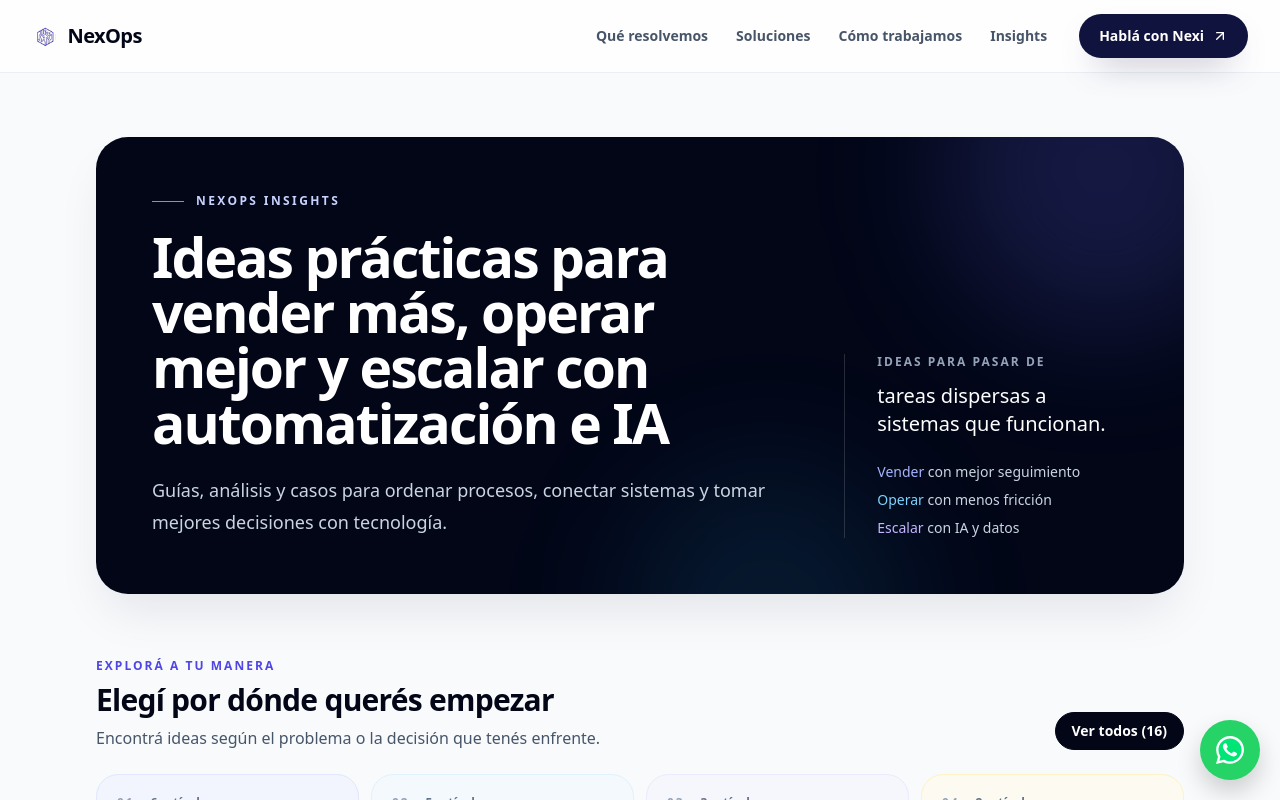
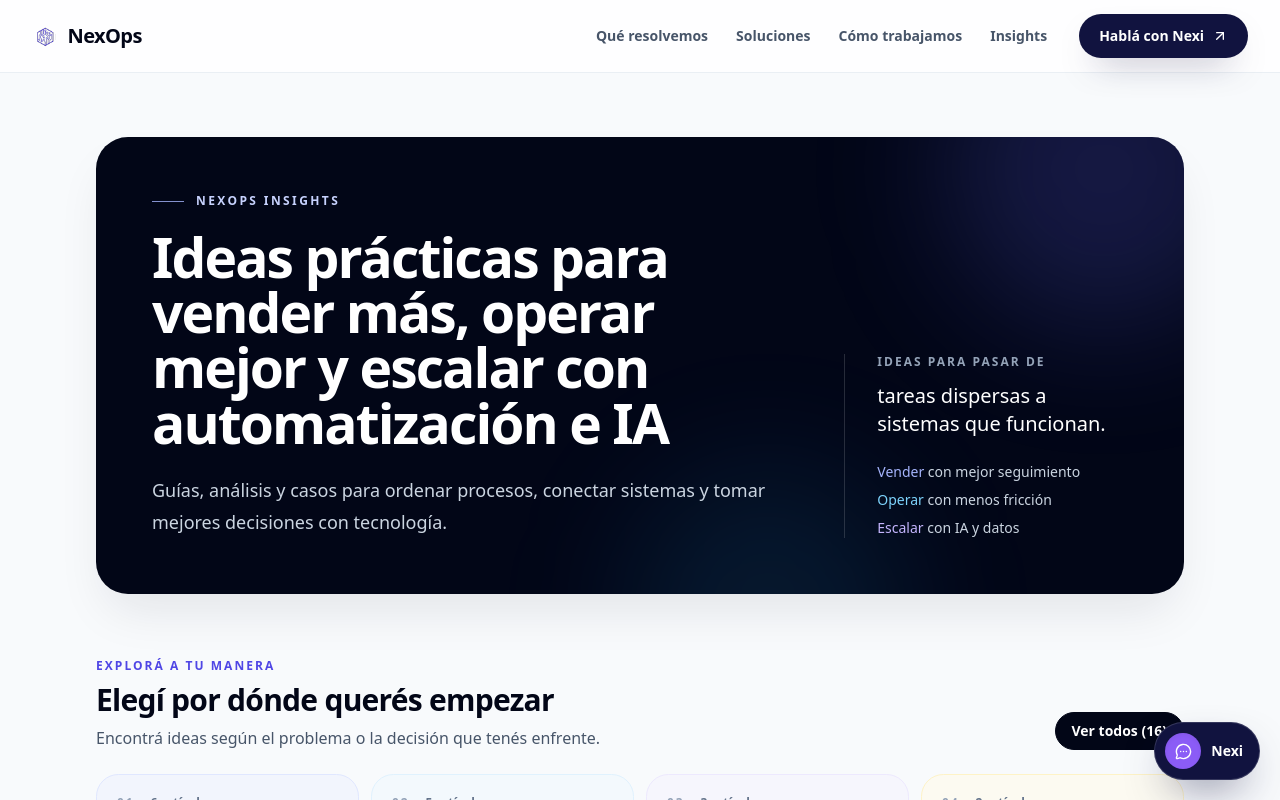
Before and after one commit to AlanTN13/webneoxps, a React (Vite) app: page /noticias in a window 1280 px wide. Shown: the top 800 px of the page. Built offline with nearby package versions, Linux system fonts and the light colour scheme.

Commit message:
feat: brand floating WhatsApp as Nexi

```diff
--- a/src/components/FloatingWhatsApp.jsx
+++ b/src/components/FloatingWhatsApp.jsx
@@ -1,5 +1,5 @@
 import { useMemo } from "react";
-import whatsappLogo from "../assets/whatsapp.svg";
+import { MessageCircleMore } from "lucide-react";
 import { CONTACT_INFO } from "../config/constants";
 
 export default function FloatingWhatsApp({
@@ -16,42 +16,14 @@ export default function FloatingWhatsApp({
       href={href}
       target="_blank"
       rel="noopener noreferrer"
-      aria-label="Abrir chat de WhatsApp"
-      title="Escribir por WhatsApp"
-      style={{
-        position: "fixed",
-        right: 20,
-        bottom: 20,
-        zIndex: 9999,
-        width: 60,
-        height: 60,
-        borderRadius: "50%",
-        background: "#25D366",
-        display: "flex",
-        alignItems: "center",
-        justifyContent: "center",
-        boxShadow: "0 12px 24px rgba(0,0,0,.18)",
-        cursor: "pointer",
-        transition: "transform .15s ease, box-shadow .15s ease",
-        pointerEvents: "auto",
-      }}
-      onMouseEnter={(e) => {
-        e.currentTarget.style.transform = "scale(1.06)";
-        e.currentTarget.style.boxShadow = "0 16px 28px rgba(0,0,0,.22)";
-      }}
-      onMouseLeave={(e) => {
-        e.currentTarget.style.transform = "scale(1)";
-        e.currentTarget.style.boxShadow = "0 12px 24px rgba(0,0,0,.18)";
-      }}
+      aria-label="Hablar con Nexi por WhatsApp"
+      title="Hablá con Nexi"
+      className="fixed bottom-5 right-5 z-[9999] inline-flex items-center gap-2.5 rounded-full border border-white/15 bg-[#11133f] py-2.5 pl-2.5 pr-4 text-sm font-bold text-white shadow-[0_18px_45px_-18px_rgba(17,19,63,.8)] transition-transform hover:-translate-y-0.5"
     >
-      {/* 👇 Punto 2: reemplazamos el svg por la imagen importada */}
-      <img
-        src={whatsappLogo}
-        alt="WhatsApp"
-        width="28"
-        height="28"
-        style={{ pointerEvents: "none" }}
-      />
+      <span className="flex h-9 w-9 items-center justify-center rounded-full bg-violet-500 text-white shadow-inner">
+        <MessageCircleMore size={17} />
+      </span>
+      <span className="hidden sm:inline">Nexi</span>
     </a>
   );
 }
```
